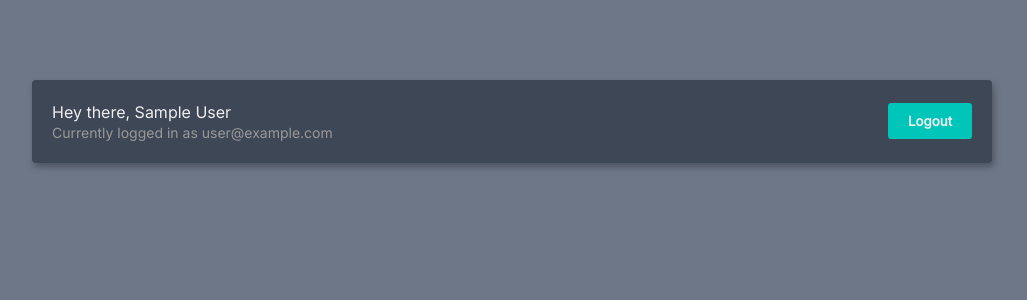
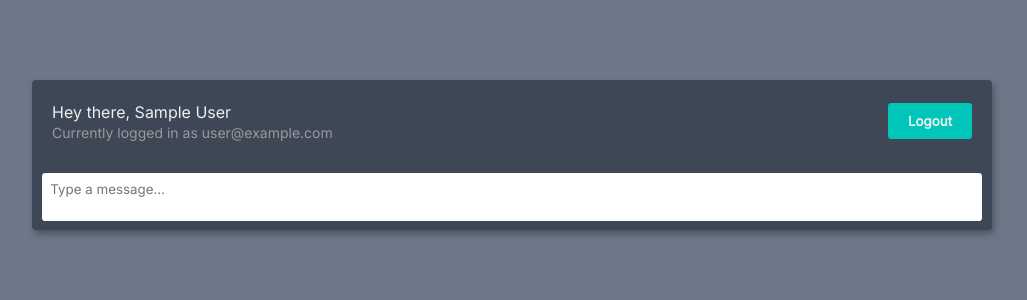
Before and after one commit to nordsk0g/live-chat, a Vue app: page /chatroom in a window 1280 px wide. Shown: the top 300 px of the page, without its empty margins (128-1155 px from the left). Built offline with nearby package versions, Linux system fonts and the light colour scheme; no server answers; sample sign-in values are in the browser's storage.

Commit message:
created new chat message component

```diff
--- /dev/null
+++ b/src/components/NewChatForm.vue
@@ -0,0 +1,56 @@
+<template>
+  <form>
+    <textarea
+      placeholder="Type a message..."
+      onfocus="this.placeholder=''"
+      onblur="this.placeholder='Type a message...'"
+      v-model="message"
+      @keypress.enter.prevent="handleSubmit"
+    ></textarea>
+  </form>
+</template>
+
+<script>
+import { ref } from '@vue/reactivity'
+import getUser from '../composables/getUser'
+import { timestamp } from '../firebase/config'
+
+export default {
+  setup() {
+    const { user } = getUser()
+    const message = ref(null)
+
+    const handleSubmit = async () => {
+      const chat = {
+        name: user.value.displayName,
+        message: message.value,
+        createdAt: timestamp()
+      }
+
+      console.log(chat)
+      message.value = null
+    }
+
+    return { message, handleSubmit }
+  }
+}
+</script>
+
+<style scoped>
+  form {
+    margin: 0.625em;
+  }
+  textarea {
+    width: 100%;
+    max-width: 100%;
+    margin-bottom: 0.375em;
+    padding: 0.625em;
+    box-sizing: border-box;
+    border: 0;
+    border-radius: 0.25em;
+    font-family: inherit;
+    outline: none;
+    resize: none;
+  }
+
+</style>
--- a/src/composables/getUser.js
+++ b/src/composables/getUser.js
@@ -4,7 +4,6 @@
 const user = ref(projectAuth.currentUser)
 
 projectAuth.onAuthStateChanged(_user => {
-  console.log('user state change. current user is: ', _user)
   user.value = _user
 })
 
--- a/src/views/Chatroom.vue
+++ b/src/views/Chatroom.vue
@@ -1,6 +1,7 @@
 <template>
   <div class="container">
     <Navbar />
+    <NewChatForm />
   </div>
 </template>
 
@@ -8,10 +9,11 @@
 import { watch } from '@vue/runtime-core'
 import { useRouter } from 'vue-router'
 import Navbar from '../components/Navbar.vue'
+import NewChatForm from '../components/NewChatForm.vue'
 import getUser from '../composables/getUser'
 
 export default {
-  components: { Navbar },
+  components: { Navbar, NewChatForm },
   setup() {
     const { user } = getUser()
     const router = useRouter()
```
